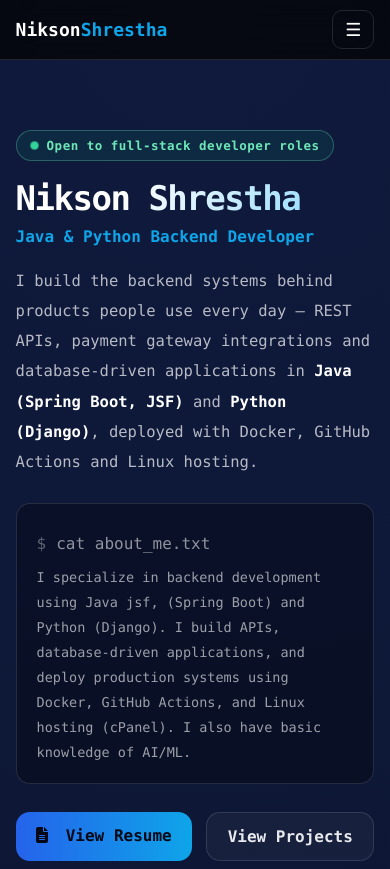
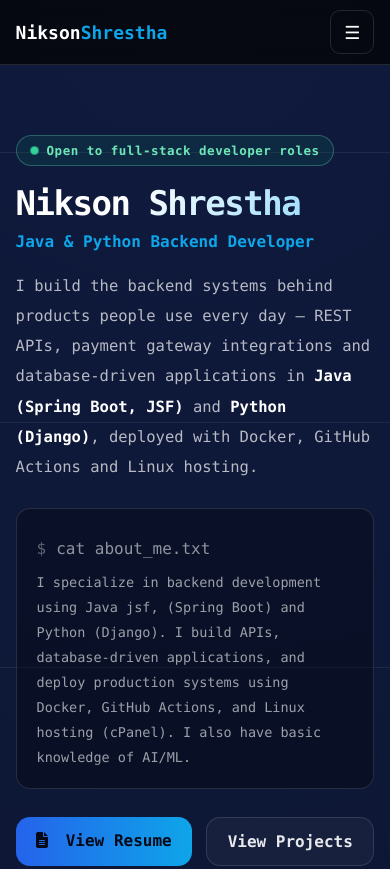
Before and after one commit to Nikson1122/my-portfolio-website, a plain HTML site: page index.html in a window 390 px wide. Shown: the top 869 px of the page. Drawn offline with Linux system fonts and the light colour scheme.

Commit message:
Fix mobile nav overlap and add ambient streak-line effect
Mobile nav was unclickable: a later rule put .navbar in the generic
`position: relative; z-index: 1` group, overriding its own z-index: 999.
That made the navbar a stacking context at level 1, so the hero and
sections (also z-index: 1, but later in the DOM) painted over the open
dropdown and swallowed the taps.

- Give .navbar its own z-index: 1000 and drop it from that group
- Anchor the dropdown with top: 100% instead of a hardcoded 60px, so it
  stays put when the navbar condenses on scroll
- Add max-height + overflow-y so short viewports can reach every link
- 48px min tap targets; disable the ::after underline on mobile, where it
  overran the next link's tap area
- Close the menu on outside tap, Escape, and resize past 768px
- Add aria-expanded / aria-controls / aria-label to the toggle

Also:
- Scroll reveal now drops in from above with a slight overshoot instead
  of rising from below
- New ambient streak lines: three fixed hairlines with a white streak
  sweeping left to right on a staggered 7s loop, hidden under
  prefers-reduced-motion

Co-Authored-By: Claude Opus 5 <noreply@anthropic.com>

```diff
--- a/index.html
+++ b/index.html
@@ -37,6 +37,14 @@
       <button class="menu-btn" id="menuBtn">☰</button>
     </div>
   </header>
+
+  <!-- AMBIENT STREAK LINES -->
+  <div class="lines" aria-hidden="true">
+    <div class="line"></div>
+    <div class="line"></div>
+    <div class="line"></div>
+  </div>
+
 
   <!-- HERO -->
   <section class="hero" id="home">
--- a/scripts.js
+++ b/scripts.js
@@ -9,15 +9,37 @@ document.addEventListener("DOMContentLoaded", () => {
   const navLinks = document.getElementById("navLinks");
 
   if (menuBtn && navLinks) {
-    menuBtn.addEventListener("click", () => {
-      navLinks.classList.toggle("active");
+    const setMenu = (open) => {
+      navLinks.classList.toggle("active", open);
+      menuBtn.setAttribute("aria-expanded", String(open));
+    };
+
+    menuBtn.setAttribute("aria-controls", "navLinks");
+    menuBtn.setAttribute("aria-label", "Toggle navigation menu");
+    setMenu(false);
+
+    menuBtn.addEventListener("click", (e) => {
+      e.stopPropagation();
+      setMenu(!navLinks.classList.contains("active"));
     });
 
     // Close menu when a link is clicked
     navLinks.querySelectorAll("a").forEach(link => {
-      link.addEventListener("click", () => {
-        navLinks.classList.remove("active");
-      });
+      link.addEventListener("click", () => setMenu(false));
+    });
+
+    // Close on a tap outside, on Escape, or when widening past the mobile layout
+    document.addEventListener("click", (e) => {
+      if (!navLinks.classList.contains("active")) return;
+      if (!navLinks.contains(e.target) && e.target !== menuBtn) setMenu(false);
+    });
+
+    document.addEventListener("keydown", (e) => {
+      if (e.key === "Escape") setMenu(false);
+    });
+
+    window.addEventListener("resize", () => {
+      if (window.innerWidth > 768) setMenu(false);
     });
   }
 
--- a/style.css
+++ b/style.css
@@ -105,16 +105,20 @@ body {
   .nav-links {
     display: none;
     position: absolute;
-    top: 60px;
+    top: 100%;
     left: 0;
     right: 0;
-    background: rgba(5, 6, 11, 0.95);
+    background: rgba(5, 6, 11, 0.97);
     backdrop-filter: blur(14px);
     flex-direction: column;
-    gap: 12px;
-    padding: 20px;
+    gap: 10px;
+    padding: 16px;
     border-bottom: 1px solid var(--border);
-    z-index: 998;
+    box-shadow: 0 18px 40px -24px rgba(0, 0, 0, 0.95);
+    max-height: calc(100vh - 100%);
+    overflow-y: auto;
+    -webkit-overflow-scrolling: touch;
+    z-index: 1001;
   }
 
   .nav-links.active {
@@ -123,12 +127,26 @@ body {
 
   .nav-links a {
     margin-left: 0;
-    padding: 10px 14px;
-    border-radius: 8px;
+    padding: 14px 16px;
+    min-height: 48px;
+    display: flex;
+    align-items: center;
+    justify-content: center;
+    border-radius: 10px;
     background: rgba(255, 255, 255, 0.05);
     border: 1px solid rgba(255, 255, 255, 0.1);
     text-align: center;
     color: var(--muted);
+  }
+
+  /* The animated underline would otherwise sit over the next link's tap area */
+  .nav-links a::after {
+    display: none;
+  }
+
+  .menu-btn {
+    min-width: 44px;
+    min-height: 44px;
   }
 
   .nav-links a.active {
@@ -1610,6 +1628,75 @@ body {
 
   a {
     text-decoration: none !important;
+  }
+}
+
+/* ===== AMBIENT STREAK LINES ===== */
+/* Three fixed hairlines with a light streak sweeping left -> right */
+.lines {
+  position: fixed;
+  inset: 0;
+  width: 100vw;
+  height: 100vh;
+  pointer-events: none;
+  overflow: hidden;
+  z-index: 0;
+}
+
+.line {
+  position: absolute;
+  left: 0;
+  width: 100%;
+  height: 1px;
+  background: rgba(255, 255, 255, 0.07);
+  overflow: hidden;
+}
+
+.line::after {
+  content: "";
+  display: block;
+  position: absolute;
+  top: 0;
+  left: -50%;
+  width: 15vw;
+  height: 100%;
+  background: linear-gradient(
+    to right,
+    rgba(255, 255, 255, 0) 0%,
+    #fff 75%,
+    #fff 100%
+  );
+  animation: streak 7s linear infinite;
+  animation-fill-mode: forwards;
+  animation-timing-function: cubic-bezier(0.4, 0.26, 0, 0.97);
+}
+
+.line:nth-child(1) {
+  top: 18%;
+}
+
+.line:nth-child(1)::after {
+  animation-delay: 1.5s;
+}
+
+.line:nth-child(2) {
+  top: 50%;
+}
+
+.line:nth-child(3) {
+  top: 79%;
+}
+
+.line:nth-child(3)::after {
+  animation-delay: 2.5s;
+}
+
+@keyframes streak {
+  0% {
+    left: -50%;
+  }
+  100% {
+    left: 110%;
   }
 }
 
@@ -1641,7 +1728,6 @@ body {
 }
 
 /* Keep content above the glow */
-.navbar,
 .hero,
 .section,
 .resume-section,
@@ -1649,6 +1735,11 @@ body {
 .footer {
   position: relative;
   z-index: 1;
+}
+
+.navbar {
+  position: sticky;
+  z-index: 1000;
 }
 
 /* Pointer spotlight inside cards */
@@ -1680,9 +1771,10 @@ body {
 /* Scroll reveal */
 .reveal {
   opacity: 0;
-  transform: translateY(26px);
-  transition: opacity 0.7s cubic-bezier(0.22, 1, 0.36, 1),
-    transform 0.7s cubic-bezier(0.22, 1, 0.36, 1);
+  /* Drops in from above and overshoots slightly, so it settles instead of rising */
+  transform: translateY(-30px);
+  transition: opacity 0.55s cubic-bezier(0.22, 1, 0.36, 1),
+    transform 0.75s cubic-bezier(0.34, 1.56, 0.64, 1);
   transition-delay: var(--reveal-delay, 0ms);
   will-change: opacity, transform;
 }
@@ -1914,7 +2006,8 @@ button:focus-visible {
 }
 
 @media (prefers-reduced-motion: reduce) {
-  .cursor-glow {
+  .cursor-glow,
+  .lines {
     display: none;
   }
 
```
Also changed, not shown: blog.html (+8 -0 lines), blogs.html (+8 -0 lines), contact.html (+8 -0 lines), projects.html (+8 -0 lines), resume.html (+8 -0 lines), skills.html (+8 -0 lines).
